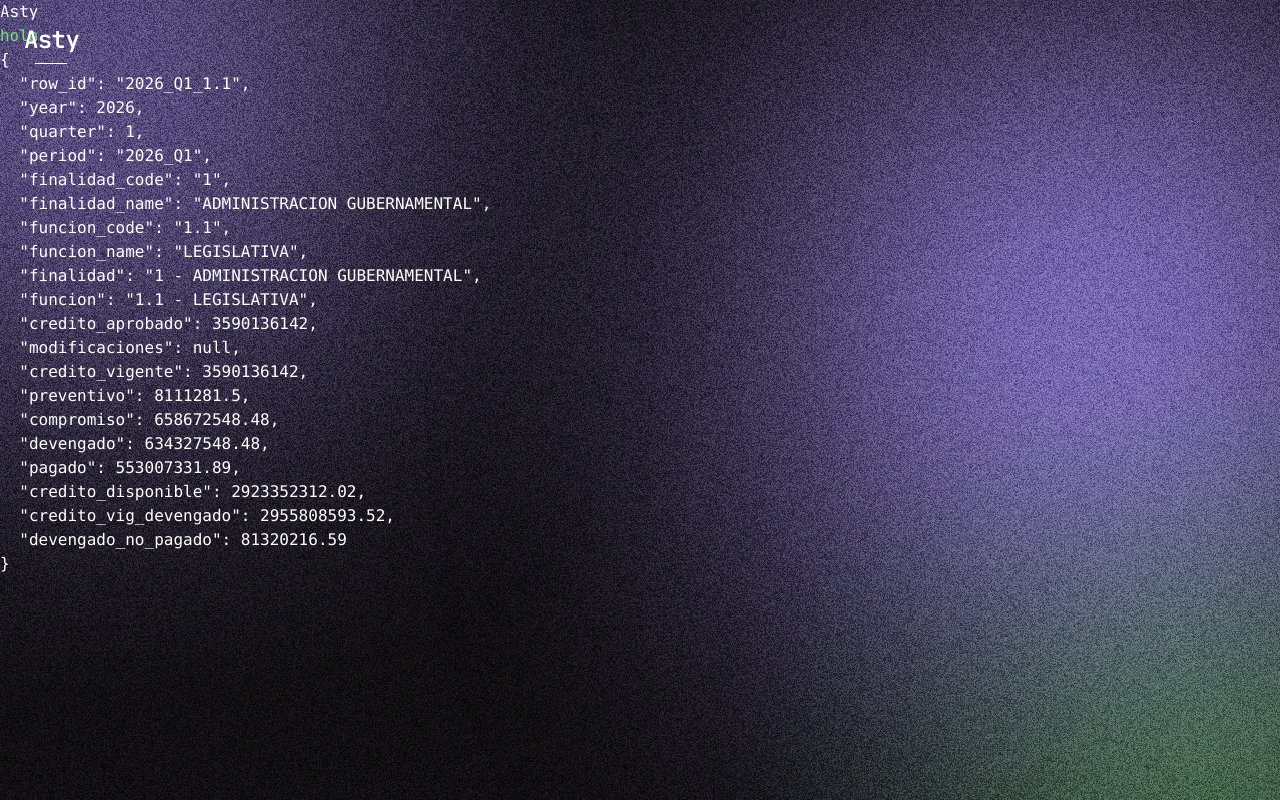
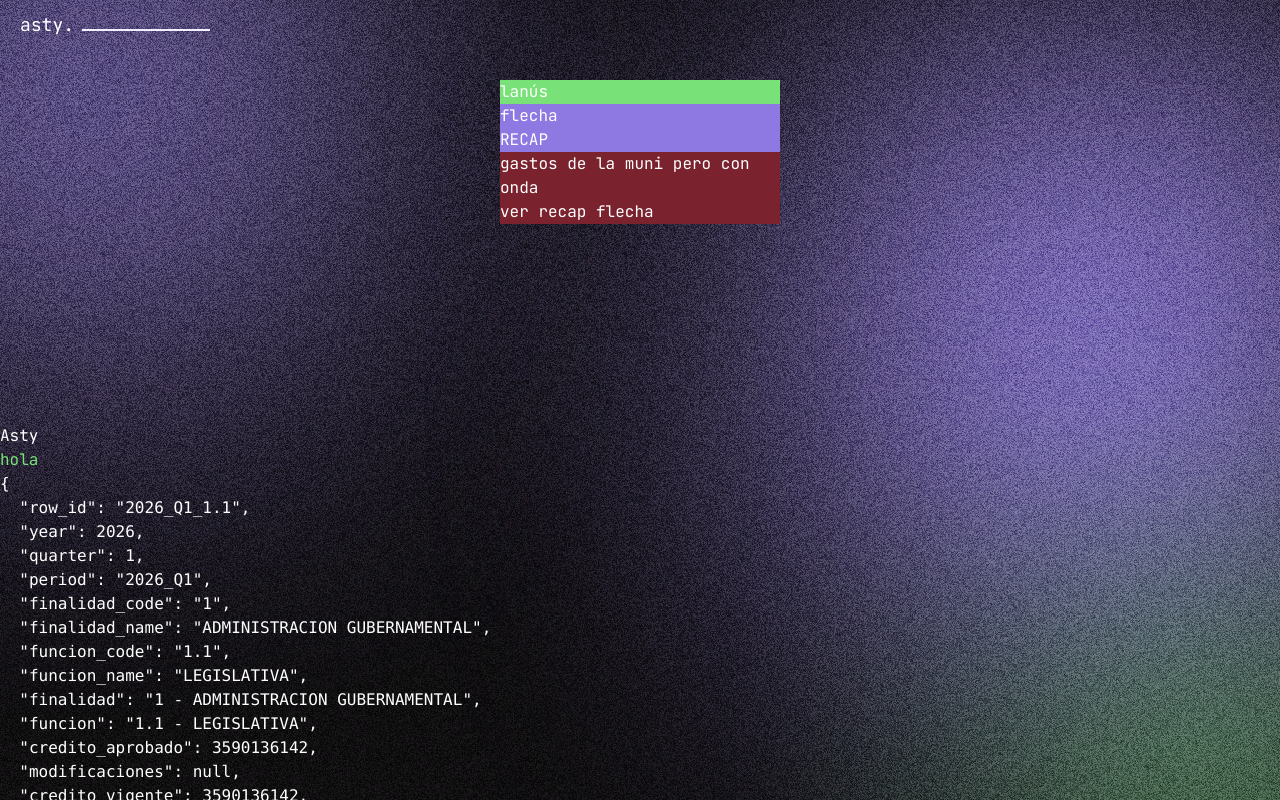
Before and after one commit to JuanCruzBolatti/Project_Asty, a Next.js app in the folder apps/web/: page / in a window 1280 px wide. Shown: the top 800 px of the page. Built offline with nearby package versions, Linux system fonts and the light colour scheme.

Commit message:
navbar fix, hero content

```diff
--- a/apps/web/app/page.tsx
+++ b/apps/web/app/page.tsx
@@ -1,4 +1,5 @@
 import { getSpendData } from "@/lib/lanus/data"
+import Link from "next/link"
 
 export default async function HomePage() {
     const data = await getSpendData(2026, 1)
@@ -28,10 +29,29 @@ export default async function HomePage() {
 
             </div>
 
-            {/* PAGE CONTENT */}
+            {/* HERO */}
+            <section className="relative z-20 mt-20">
+                <div className="bg-green flex flex-col justify-center items-center w-70 mx-auto">
+
+                    <h1 className="w-full">lanús</h1>
+
+                    <div className="bg-violet w-full">
+                        <Link href="/">flecha</Link>
+                        <h2>RECAP</h2>
+                    </div>
+
+                    <div className="bg-bordeaux w-full">
+                        <p>gastos de la muni pero con onda</p>
+                        <Link href="/">ver recap flecha</Link>
+                    </div>
+
+                </div>
+            </section>
+
+            {/* PAGE TEST CONTENT */}
             <div className="relative z-10">
 
-                <section className="min-h-screen">
+                <section className="min-h-screen mt-50">
                     <h1>Asty</h1>
 
                     <div className="text-green">
--- a/apps/web/components/layout/Navbar.tsx
+++ b/apps/web/components/layout/Navbar.tsx
@@ -1,20 +1,25 @@
+import Link from "next/link";
+
 export function Navbar() {
     return (
-        <nav className="fixed top-0 left-0 z-50 w-full p-6">
+        <nav className="fixed top-0 left-0 z-50 w-full px-5 py-4">
 
-            <div className="relative w-full md:w-fit">
+            <div className="flex items-end gap-2">
 
-                <h1 className="text-2xl font-semibold tracking-tight">
-                    Asty
-                </h1>
+                <Link href="/" className="text-lg leading-none">
+                    asty.
+                </Link>
 
                 <div
                     className="
-                        absolute -bottom-2 left-[20%]
-                        h-px
-                        w-60 md:w-8
-                        bg-white
-                      "
+                        mb-[3px]
+                        h-[2px]
+                        flex-1
+                        bg-[#f2efff]
+
+                        md:flex-none
+                        md:w-32
+                    "
                 />
 
             </div>
```
